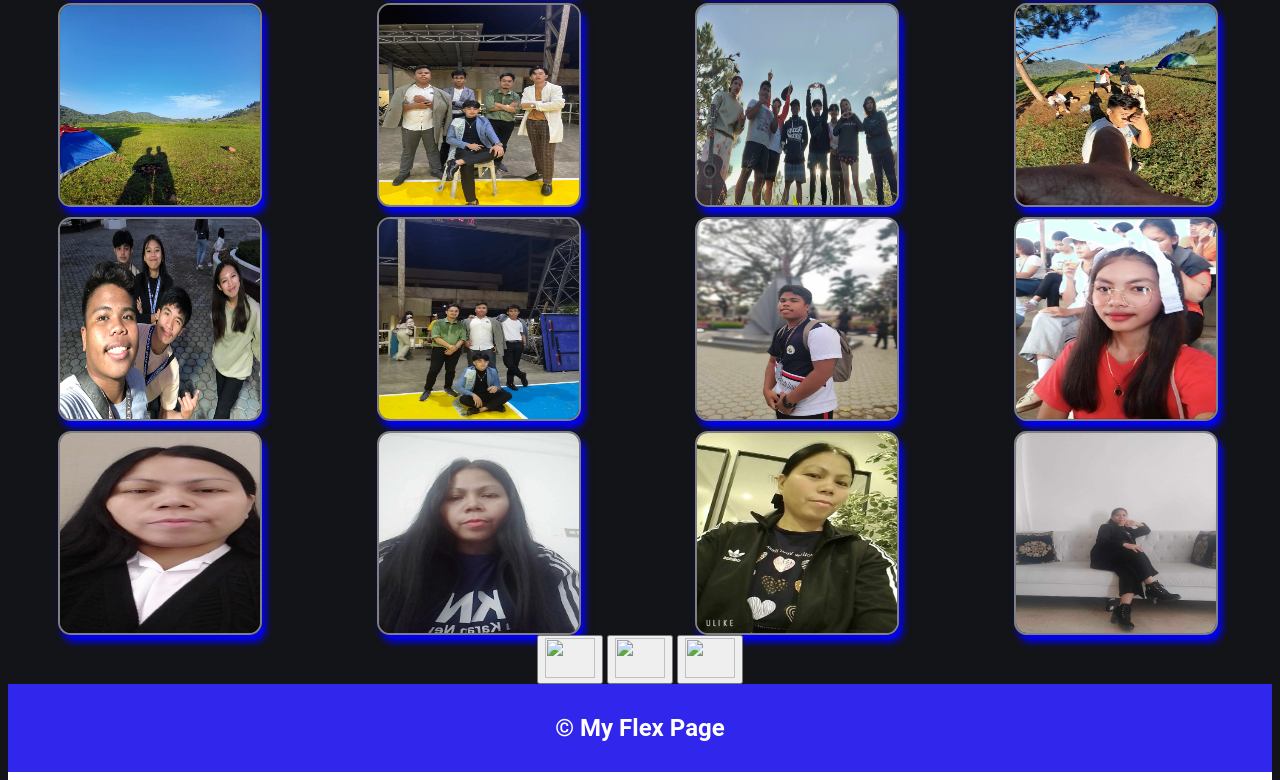
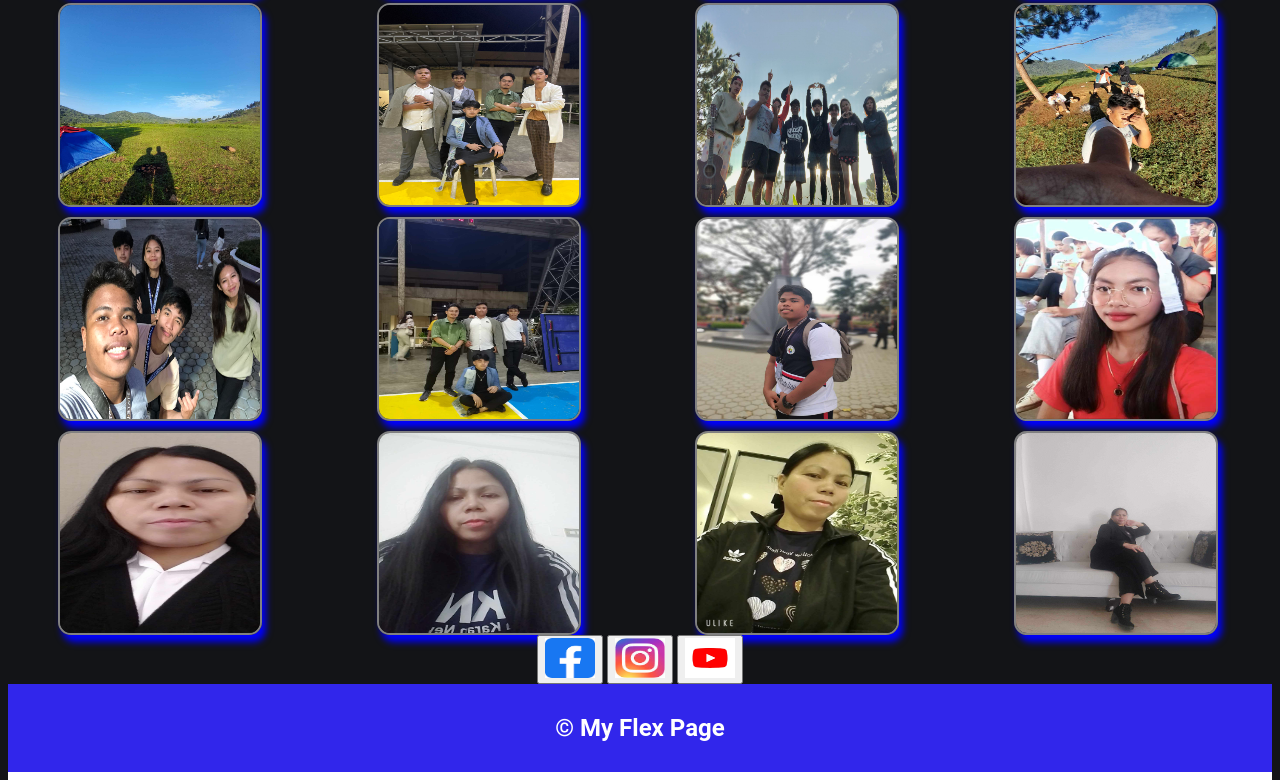
Before and after one commit to rendezvousofficial/finalscarson.github.io, a plain HTML site: page pages/flex.html in a window 1280 px wide. Shown: the part 1046-1826 px from the top of the page. Drawn offline with Linux system fonts and the light colour scheme; files whose address does not match are found by name.

Commit message:
Update flex.html

```diff
--- a/pages/flex.html
+++ b/pages/flex.html
@@ -320,9 +320,9 @@ p {
             <img src="media/1019.jpeg" >
           </div>
           <div class="container1" style="text-align: center;">
-            <a target="_blank" href="https://www.facebook.com"><button type="button"><img src="img/fb.png" height="40px" width="50px" ></button></a>
-            <a target="_blank" href="https://www.instagram.com"><button type="button"><img src="img/ig.jpg" height="40px" width="50px" ></button></button></a>
-            <a target="_blank" href="https://www.youtube.com"><button type="button"><img src="img/yt.png" height="40px" width="50px" ></button></button></a>
+            <a target="_blank" href="https://www.facebook.com"><button type="button"><img src="media/fb.png" height="40px" width="50px" ></button></a>
+            <a target="_blank" href="https://www.instagram.com"><button type="button"><img src="media/ig.jpg" height="40px" width="50px" ></button></button></a>
+            <a target="_blank" href="https://www.youtube.com"><button type="button"><img src="media/yt.png" height="40px" width="50px" ></button></button></a>
           </div>
 
     <footer>
```
